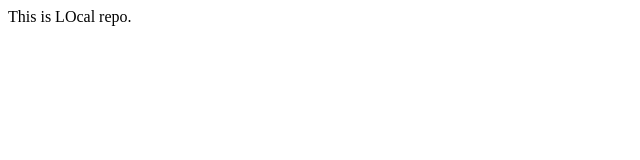
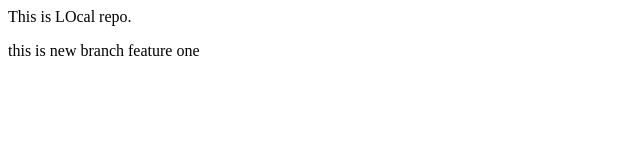
Before and after one commit to athira-8089/localrepo, a plain HTML site: page LocalRepo/index.html in a window 1280 px wide. Shown: the whole page, without its empty margins (0-640 px from the left). Drawn offline with Linux system fonts and the light colour scheme.

Commit message:
Add new feature

```diff
--- a/LocalRepo/index.html
+++ b/LocalRepo/index.html
@@ -1 +1,2 @@
 <p>This is LOcal repo.</p>
+<p> this is new branch feature one</p>
```
Also changed, not shown: 1 other file.
